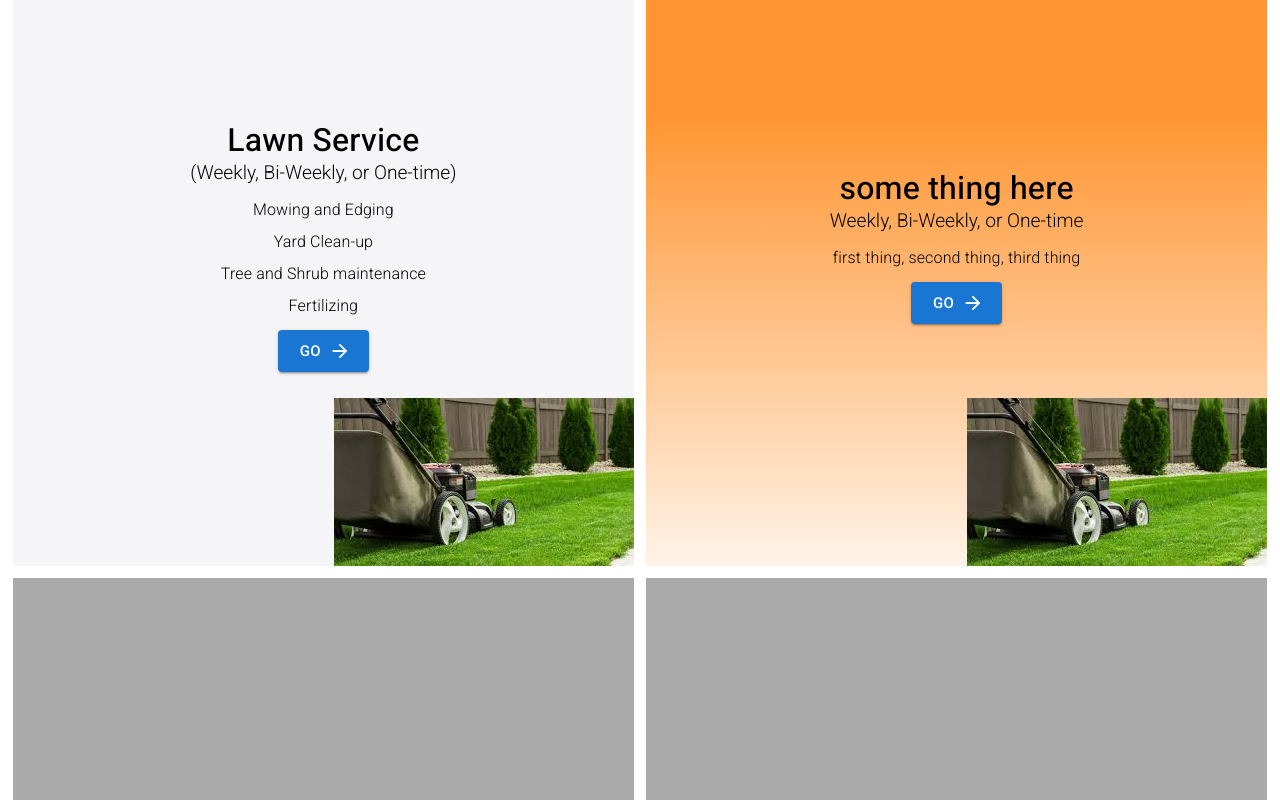
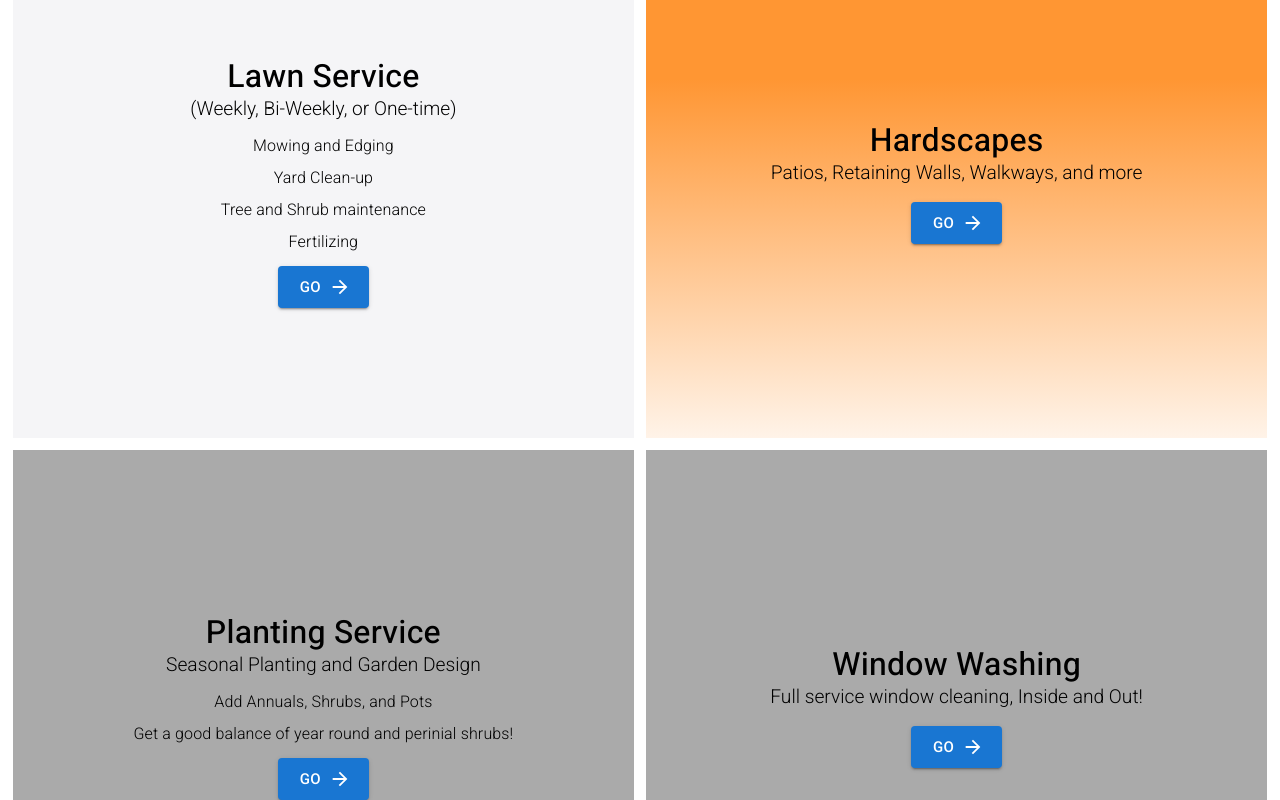
Before and after one commit to xmarkas/masketta-landscape, a React (Vite) app: page / in a window 1280 px wide. Shown: the part 940-1740 px from the top of the page. Built offline with nearby package versions, Linux system fonts and the light colour scheme.

Commit message:
component additions and updates

```diff
--- a/src/Components/Home.tsx
+++ b/src/Components/Home.tsx
@@ -21,7 +21,7 @@ export const Home = () => {
               <Button size="small" variant="contained">
                 Request Quote
               </Button>
-              <Typography variant="h2">(515) 309 - 2978</Typography>
+              <Typography color="white" textAlign={"center"} fontSize={"1rem"}>Call: (515) 309 - 2978</Typography>
             </Grid>
           </Grid>
           <Grid
@@ -42,22 +42,6 @@ export const Home = () => {
               </Typography>
             </Grid>
 
-            {/* <Grid size={5} display={"none"}>
-              <div className="image-container">
-                <div
-                  className="image-wrap"
-                  style={{ backgroundImage: "url('planting.jpg')" }}
-                ></div>
-                <div
-                  className="image-wrap"
-                  style={{ backgroundImage: "url('maintenance.jpg')" }}
-                ></div>
-                <div
-                  className="image-wrap"
-                  style={{ backgroundImage: "url('hardscape.jpg')" }}
-                ></div>
-              </div>
-            </Grid> */}
           </Grid>
           <Grid
             container
@@ -79,19 +63,19 @@ export const Home = () => {
               ]}
             />
             <ServiceCard
-              title={"some thing here"}
-              subtitle={"Weekly, Bi-Weekly, or One-time"}
-              listItems={["first thing, second thing, third thing"]}
+              title={"Hardscapes"}
+              subtitle={"Patios, Retaining Walls, Walkways, and more"}
+              listItems={[]}
             />
             <ServiceCard
-              title={"some thing here"}
-              subtitle={"Weekly, Bi-Weekly, or One-time"}
-              listItems={["first thing, second thing, third thing"]}
+              title={"Planting Service"}
+              subtitle={"Seasonal Planting and Garden Design"}
+              listItems={["Add Annuals, Shrubs, and Pots", "Get a good balance of year round and perinial shrubs!"]}
             />
             <ServiceCard
-              title={"some thing here"}
-              subtitle={"Weekly, Bi-Weekly, or One-time"}
-              listItems={["first thing, second thing, third thing"]}
+              title={"Window Washing"}
+              subtitle={"Full service window cleaning, Inside and Out!"}
+              listItems={[]}
             />
           </Grid>
         </Grid>
--- a/src/Components/ServiceCard.tsx
+++ b/src/Components/ServiceCard.tsx
@@ -1,5 +1,13 @@
 import { ArrowForward } from "@mui/icons-material";
-import { Grid, Box, Button, Typography, List, ListItem } from "@mui/material";
+import {
+  Grid,
+  Box,
+  Button,
+  Typography,
+  List,
+  ListItem,
+  Container,
+} from "@mui/material";
 import { FC } from "react";
 
 interface CardProps {
@@ -12,13 +20,12 @@ export const ServiceCard: FC<CardProps> = ({ title, subtitle, listItems }) => {
   return (
     <Grid
       size={6}
-      height={"50vw"}
+      height={"40vw"}
       alignItems={"center"}
       justifyContent={"center"}
       display={"flex"}
       position={"relative"}
     >
-      <img src={"maintenance.jpg"} className="service-img" />
       <Box className="service">
         <Typography variant="h4">{title}</Typography>
         <Typography variant="h5">{subtitle}</Typography>
--- a/src/index.css
+++ b/src/index.css
@@ -30,6 +30,10 @@ body {
   }
 
   #contact {
+    display: flex;
+    justify-content: space-evenly;
+    align-items: self-start;
+
     button {
       color: black;
       background-color: white;
@@ -54,32 +58,6 @@ body {
     text-align: center;
   }
 
-  .image-container {
-    position: absolute;
-
-    height: calc(100vw);
-
-    top: -6rem;
-    right: 2rem;
-  }
-
-  .image-wrap {
-    width: 20vw;
-    height: 20vw;
-    background-size: cover;
-    background-repeat: no-repeat;
-    border-radius: 50%;
-    margin-bottom: 4rem;
-  }
-
-  .image-wrap::after {
-    content: " ";
-    border-radius: 50%;
-    width: 20vw;
-    height: 20vw;
-    display: block;
-    box-shadow: 0 0 0px 5px rgb(255 255 255);
-  }
 }
 
 #sectionC {
@@ -133,21 +111,3 @@ body {
 
 
 }
-
-.service-img {
-  position: absolute;
-  bottom: 0;
-  right: 0;
-}
-
-.service::after {
-  content: "";
-  /* background: var(--orange); */
-  width: 110px;
-  height: 38px;
-  display: block;
-  position: absolute;
-  right: calc(50% - 55px);
-  bottom: -1px;
-  border-radius: 5px 5px 0 0;
-}
```
